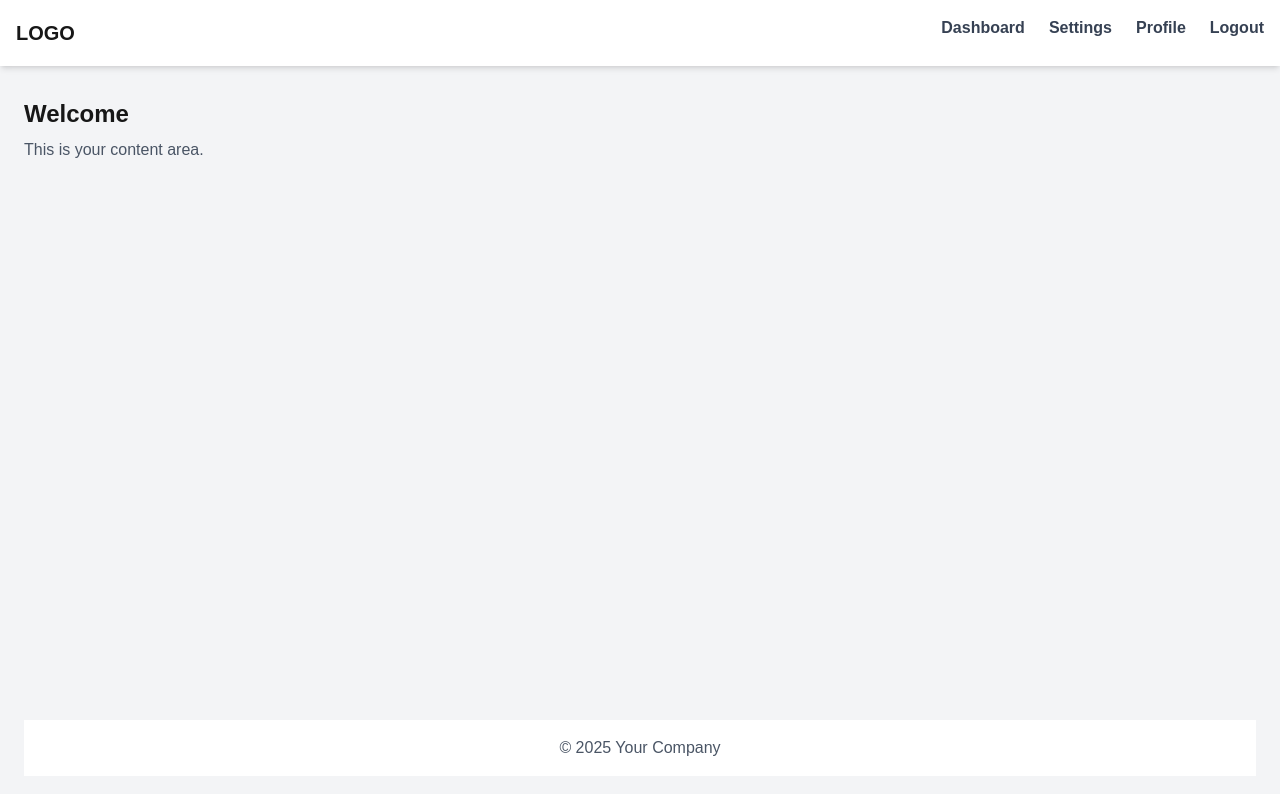
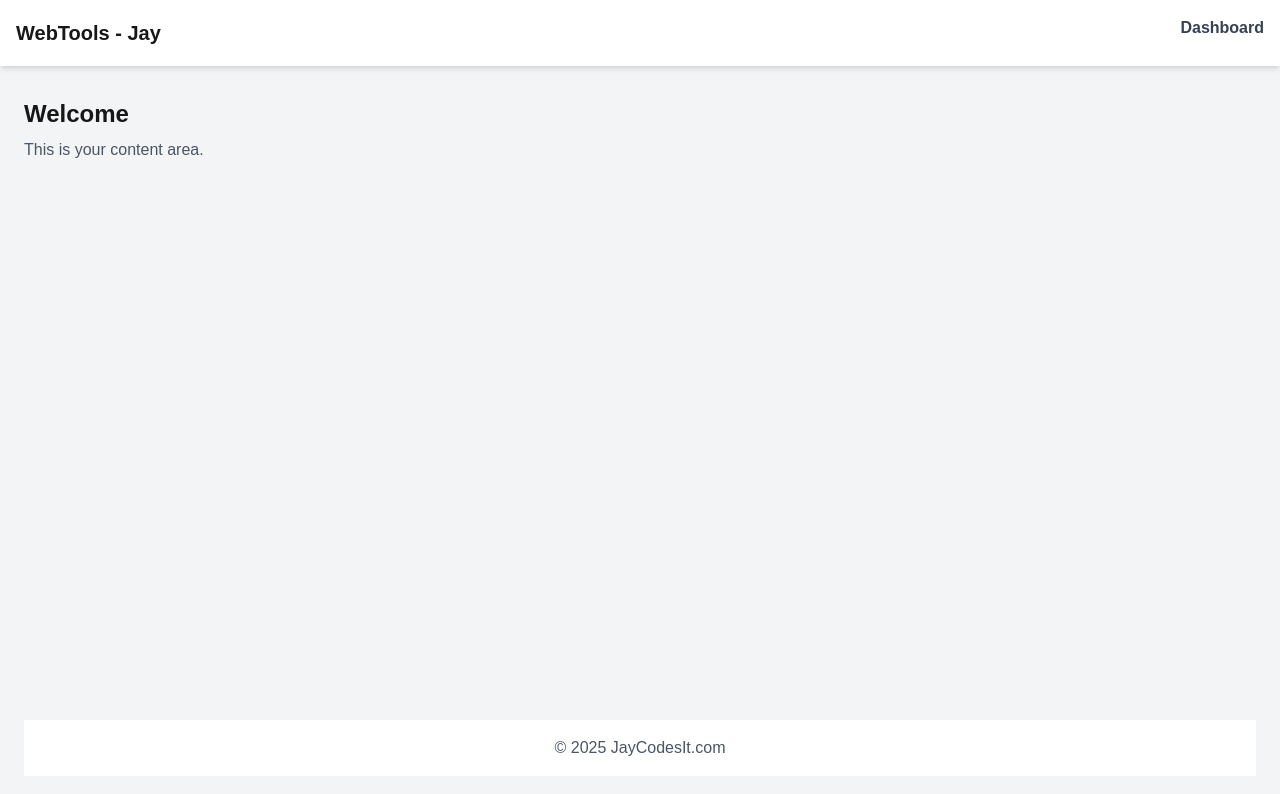
Before and after one commit to kanukki/EVE_PI, a Next.js app: page / in a window 1280 px wide. Shown: the top 794 px of the page. Built offline with nearby package versions, Linux system fonts and the light colour scheme.

Commit message:
Simplify

```diff
--- a/src/components/Nav.tsx
+++ b/src/components/Nav.tsx
@@ -1,9 +1,6 @@
 const Nav = () =>
   <>
     <a href="#" className="text-gray-700 font-semibold hover:text-blue-500 transition duration-200 ease-in-out border-b-2 border-transparent hover:border-blue-500 pb-2 flex items-center">Dashboard</a>
-    <a href="#" className="text-gray-700 font-semibold hover:text-blue-500 transition duration-200 ease-in-out border-b-2 border-transparent hover:border-blue-500 pb-2 flex items-center">Settings</a>
-    <a href="#" className="text-gray-700 font-semibold hover:text-blue-500 transition duration-200 ease-in-out border-b-2 border-transparent hover:border-blue-500 pb-2 flex items-center">Profile</a>
-    <a href="#" className="text-gray-700 font-semibold hover:text-blue-500 transition duration-200 ease-in-out border-b-2 border-transparent hover:border-blue-500 pb-2 flex items-center">Logout</a>
   </>;
 
 export default Nav;
--- a/src/pages/index.tsx
+++ b/src/pages/index.tsx
@@ -15,7 +15,7 @@ export default function Home() {
       {/* Header */}
       <header className="bg-white shadow-md flex items-center justify-between p-4 w-full relative z-50">
         {/* Logo */}
-        <div className="text-xl font-bold">LOGO</div>
+        <div className="text-xl font-bold">WebTools - Jay</div>
 
         {/* Desktop Navigation - Aligned right */}
         <nav className="hidden md:flex ml-auto space-x-6 items-center h-full"> {/* Ensure nav takes full height */}
@@ -53,7 +53,7 @@ export default function Home() {
 
         {/* Footer */}
         <footer className="bg-white p-4 text-center text-gray-600">
-          &copy; {new Date().getFullYear()} Your Company
+          &copy; {new Date().getFullYear()} JayCodesIt.com
         </footer>
       </div>
     </div>
```
